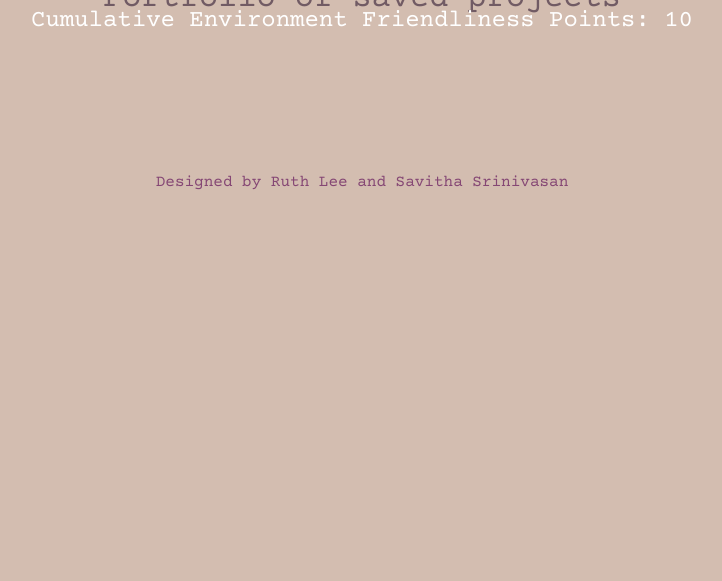
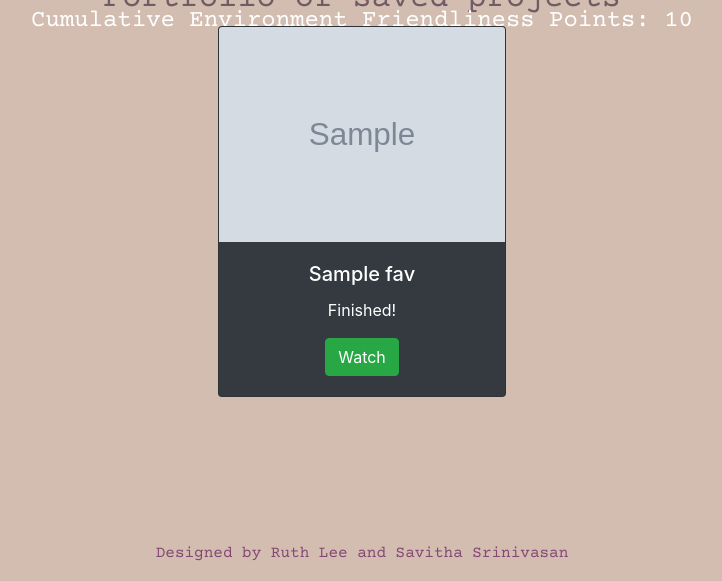
Before and after one commit to ruthleee/fashion_upcycling, a Flask app: page /userProfile in a window 1280 px wide. Shown: the part 493-1074 px from the top of the page, without its empty margins (278-1000 px from the left). Before the commit the page ends 683 px from the top, so only its background shows below. Run offline with Flask 2, Linux system fonts and the light colour scheme; the visitor is signed in with stand-in values (Sample User, id 1); grey boxes marked "Sample" are stand-in pictures; a database or web service that is not in the repository returns one stand-in record (values such as "Sample title"); some libraries are stand-ins or nearby versions.

Commit message:
everything integrated!

```diff
--- a/app.py
+++ b/app.py
@@ -18,7 +18,7 @@ from bs4 import BeautifulSoup
 from flask_pymongo import PyMongo
 from flask import session
 import bcrypt
-
+import json
 
 
 
@@ -38,16 +38,31 @@ def upcycleSearch():
     return render_template("upcycleSearch.html")
 @app.route('/upcycleResults', methods=["GET", "POST"])
 def upcycleResults():
+
     if request.method == "POST":
         user_garment = request.form["garment"]
         user_brand = request.form["brand"]
         user_price = request.form["price"]
-        search_results = model.search_youtube(user_garment)
-        scores = model.parse_rating(user_brand)
+
+
+        session["garment"] = user_garment
+        session["brand"] = user_brand
+        if session["data"] != None and session["keys"] != None and session["garment"] == user_garment :
+            search_results = session["data"]
+            keys = session["keys"]
+        else:
+            search_results = model.search_youtube(user_garment)
+            session["data"] = search_results
+            keys = list(search_results.keys())
+            session["keys"] = keys
+
+        if session["scores"] != None and session["brand"] == user_brand:
+            scores = session["scores"]
+        else:
+            scores = model.parse_rating(user_brand)
+            session["scores"] = scores
+
         score = model.calculate_score(scores)
-        print(score)
-        keys = list(search_results.keys())
-        print(keys)
         return render_template('upcycleResults.html', score=score, scores=scores, keys=keys, search_results=search_results, user_garment=user_garment, user_brand=user_brand, user_price=user_price)
     else:
         return "Error. Nothing submitted. Please go back to the <a href='/upcycleSearch'>Upcycle Page</a>"
@@ -61,12 +76,26 @@ def update_user_progress():
         user = user[0]
         new_env_score = user['env_score'] + int(request.form["env_score"])
         new_savings = user['savings'] + int(request.form["savings"])
-        print(user['fav_items'])
-        new_fav_items= user['fav_items'].append(request.form["fav_item"])
+        # print(user['fav_items']
+        print("PLEASE WORK!!!!")
+        all_items = session["data"]
+        print(all_items[session["keys"][0]])
+        fav_item_index = int(request.form["fav_item_index"])
+        new_item = all_items[session["keys"][fav_item_index]]
+        print(new_item)
+
+
+        collection.update(
+            {"username": username},
+            {"$push": {"fav_items": new_item}}
+        )
+
+        # new_fav_items= user['fav_items'].append(request.form["fav_item"])
         print(new_env_score)
         print(new_savings)
-        print(new_fav_items)
-        collection.update({"username": username}, { "$set": {"savings": new_savings, "env_score": new_env_score, "fav_items": new_fav_items}})
+        # print(new_fav_items)
+        # new_fav_items = ["hi"]
+        collection.update({"username": username}, { "$set": {"savings": new_savings, "env_score": new_env_score}})
         return render_template("userProfile.html")
     else:
         return redirect("/")
@@ -118,12 +147,18 @@ def loginsignup():
         collection = mongo.db.users
         user = list(collection.find({"username":username}))
         if len(user) == 0:
-            collection.insert_one({"username": username, "email":email, "password": str(bcrypt.hashpw(password.encode("utf-8"), bcrypt.gensalt()), 'utf-8'), "savings":0, "env_score": 0, "fav_items":["test"]})
+            collection.insert_one({"username": username, "email":email, "password": str(bcrypt.hashpw(password.encode("utf-8"), bcrypt.gensalt()), 'utf-8'), "savings":0, "env_score": 0, "fav_items":[]})
             session["username"] = username
-            dispText= "Welcome as a new user, " + "user"
+            session["data"] = None
+            session["scores"] = None
+            session["keys"] = None
+            dispText= "Welcome," + username + "!"
             return render_template("userProfile.html", dispText=dispText)
         elif bcrypt.hashpw(password.encode('utf-8'), user[0]['password'].encode('utf-8')) == user[0]['password'].encode('utf-8'):
             session["username"] = username
+            session["data"] = None
+            session["scores"] = None
+            session["keys"] = None
             dispText= "Welcome back, " + username + "!"
             return render_template("userProfile.html", dispText=dispText)
         else:
--- a/model.py
+++ b/model.py
@@ -7,14 +7,16 @@ import re
 from flask import Flask
 from flask_pymongo import PyMongo
 from flask import session
+import json
 import bcrypt
 app = Flask(__name__)
 
-api_key = "AIzaSyDai2vPdaNi_bG3ej-2YVt1dDky5IEOrk8"
+api_key="AIzaSyBS_-xa-p0IOcqqvv_sIkwBSZgYN4y2qhU"
+#cntrl alt thread api_key = "AIzaSyDai2vPdaNi_bG3ej-2YVt1dDky5IEOrk8" out of quota: 10:14 AM PST, Julyy 29th
 #old: fashion api_key = "AIzaSyCSsfexfhI7I3r-MXUuSmD3_0oVRNLjs1s"
 youtube = discovery.build('youtube', 'v3', developerKey=api_key)
 
-def search_youtube(item_name, num_queries=10):
+def search_youtube(item_name, num_queries=5):
     # api_key = "AIzaSyDai2vPdaNi_bG3ej-2YVt1dDky5IEOrk8"
     # #old: fashion api_key = "AIzaSyCSsfexfhI7I3r-MXUuSmD3_0oVRNLjs1s"
     # youtube = discovery.build('youtube', 'v3', developerKey=api_key)
@@ -28,14 +30,14 @@ def search_youtube(item_name, num_queries=10):
         #num_results += result['pageInfo.totalResults']
         items = result['items']
         for each_item in items:
-            search_results[each_item['snippet']['title']] = {"video_url": "https://www.youtube.com/watch?v=" + each_item['id']['videoId'],
-                                                            "description": each_item['snippet']['description'],
-                                                            "thumbnail_url": each_item['snippet']['thumbnails']['high']['url'],
-                                                            "title": each_item['snippet']['title'] }
+            search_results[each_item["snippet"]["title"]] = {"video_url": "https://www.youtube.com/watch?v=" + each_item["id"]["videoId"],
+                                                            "description": each_item["snippet"]["description"],
+                                                            "thumbnail_url": each_item["snippet"]["thumbnails"]["high"]["url"],
+                                                            "title": each_item["snippet"]["title"] }
         if len(search_results) > 0 and query =="  Thrift Flip":
             print("didn't make third query")
             break
-    # print(search_results)
+    # print(type(search_results))
     if len(search_results) == 0:
         return "No upcycling tutorials were found for '" +  item_name + ".' Please try searching with a different item name."
     else:
@@ -71,7 +73,7 @@ def parse_rating(item_brand):
     scores = {"planet": [int(ratings["planetRate"][0]), ratings["exp_planetRate"]],
               "people": [int(ratings["peopleRate"][0]), ratings["exp_peopleRate"]],
               "animal": [int(ratings["animalRate"][0]), ratings["exp_animalRate"]]}
-    print(scores)
+    # print(scores)
     return scores
 
 app.config['MONGO_DBNAME'] = 'database'
--- a/templates/userProfile.html
+++ b/templates/userProfile.html
@@ -55,18 +55,18 @@
 		</div>
         <h2 class="mono mutedP">Portfolio of saved projects</h2>
 
-        {% if fav_items| length > 1 %}
+        {% if fav_items| length > 0%}
 
-            {% for i in range(1, fav_items| length) %}
+            {% for i in range(fav_items| length) %}
                 <div class="row">
                         <div class = "col-md-2"></div>
                         <div class="col d-flex justify-content-center">
                             <div class="card bg-dark" style="width: 18rem;">
-                            <img src= {{fav_items[i]["thumbnail_url"]}} class="card-img-top" alt="...">
+                            <img src= "{{fav_items[i]['thumbnail_url']}}" class="card-img-top" alt="...">
                             <div class="card-body mx-auto">
-                                <h5 class="card-title text-white text-center">item["title"] </h5>
+                                <h5 class="card-title text-white text-center">{{fav_items[i]["title"]}} </h5>
                                 <p class="card-text text-white text-center"> Finished!</p>
-                                <a href= {{fav_items[i]["video_url"]}} class="btn btn-success">Watch</a>
+                                <a href= "{{fav_items[i]['video_url']}}" class="btn btn-success">Watch</a>
                             </div>
                             </div>
                         </div>
```
Also changed, not shown: templates/upcycleResults.html (+4 -3 lines).
